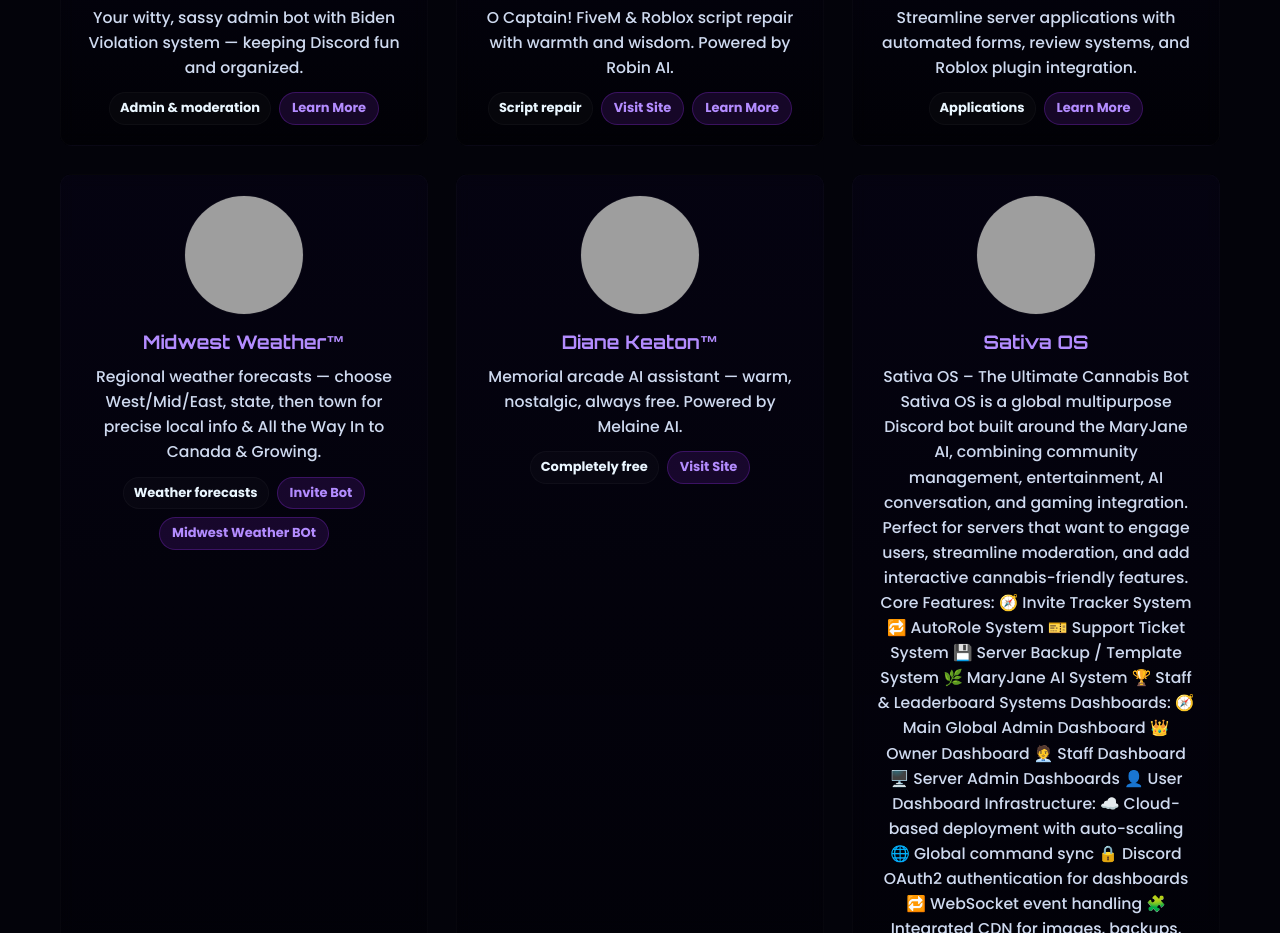
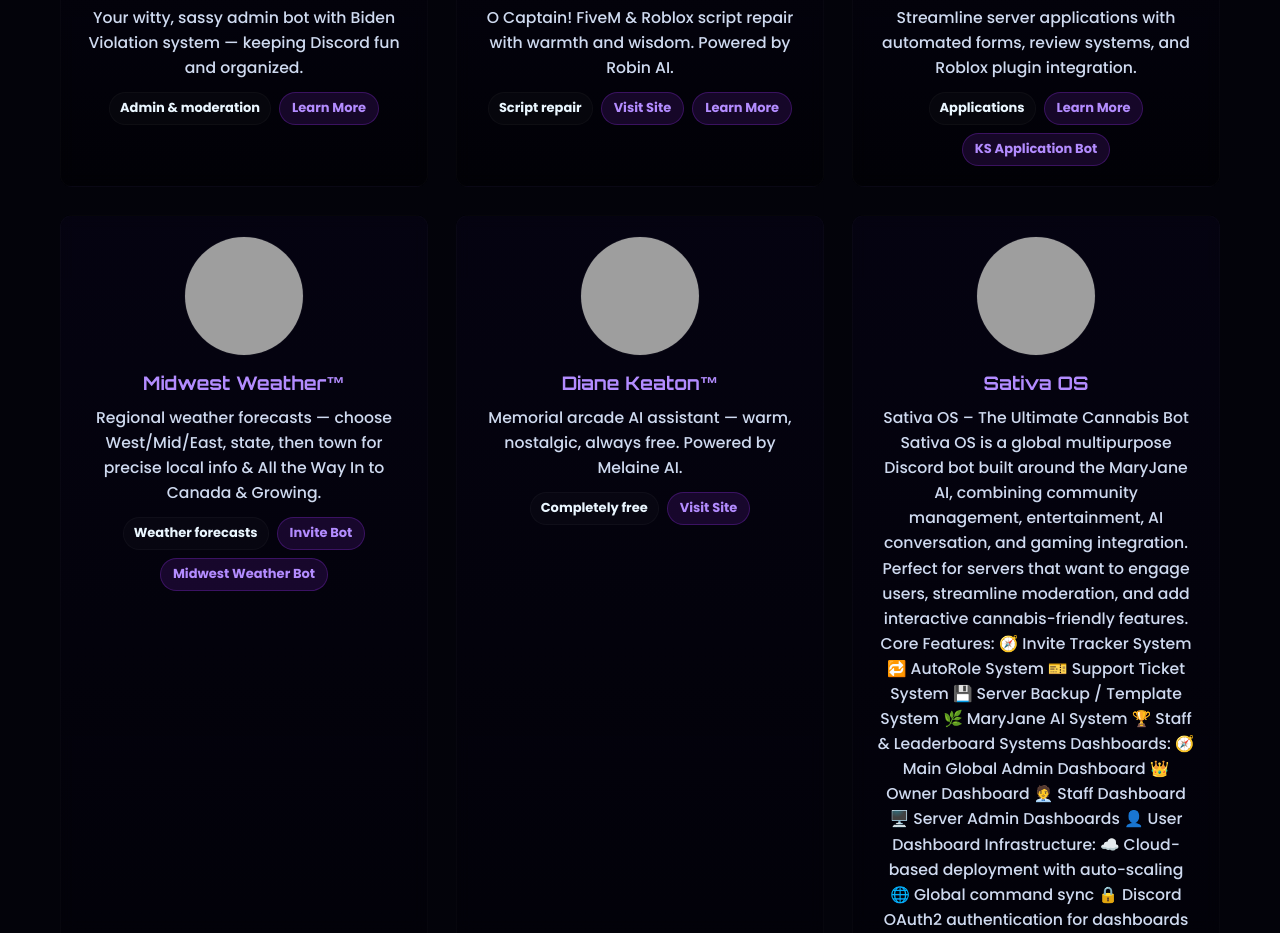
Before and after one commit to sapphirediamondcasino-bit/Kurrasch-systems-Studio-Bot-Central, a plain HTML site: page index.html in a window 1280 px wide. Shown: the part 1343-2276 px from the top of the page. Drawn offline with Linux system fonts and the light colour scheme; grey boxes are pictures that could not be loaded; animation ran at ten frames a second.

Commit message:
Update index.html

```diff
--- a/index.html
+++ b/index.html
@@ -292,6 +292,7 @@
           <div class="meta">
             <span class="pill">Applications</span>
             <span class="pill-link" onclick="showPage('ks-app')">Learn More</span>
+            <a href="Ksapplication.html" class="pill-link">KS Application Bot</a>
           </div>
         </article>
 
@@ -302,7 +303,7 @@
           <div class="meta">
             <span class="pill">Weather forecasts</span>
             <a href="https://discord.com/oauth2/authorize?client_id=1337840899773829180&permissions=8&integration_type=0&scope=bot" target="_blank" rel="noopener noreferrer" class="pill-link">Invite Bot</a>
-            <a href="weather.html" class="pill-link">Midwest Weather BOt</a>
+            <a href="weather.html" class="pill-link">Midwest Weather Bot</a>
           </div>
         </article>
 
```
